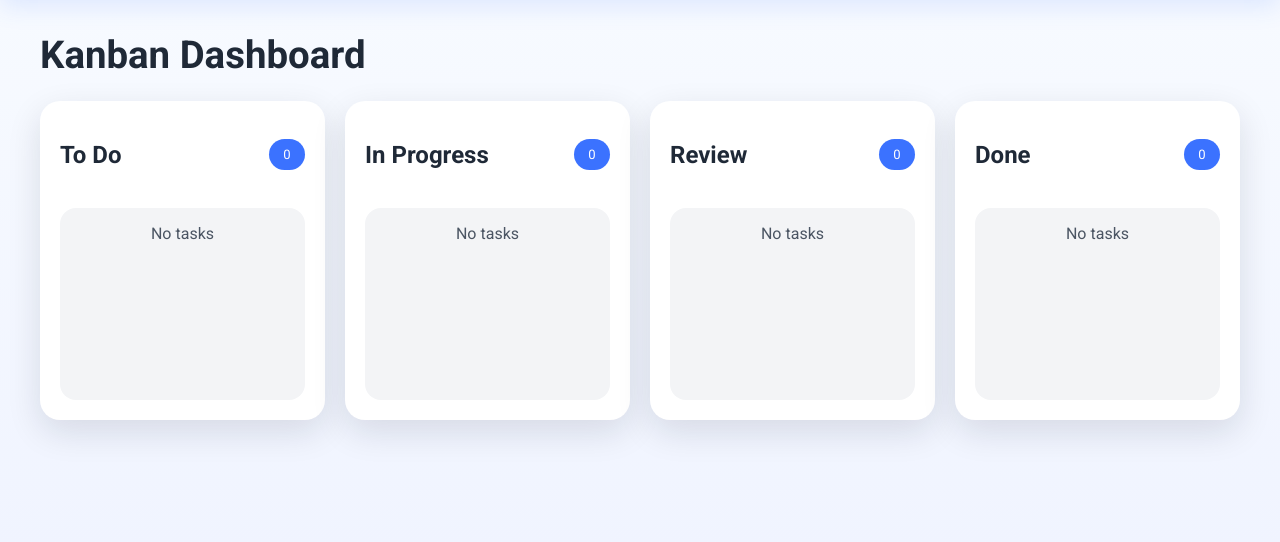
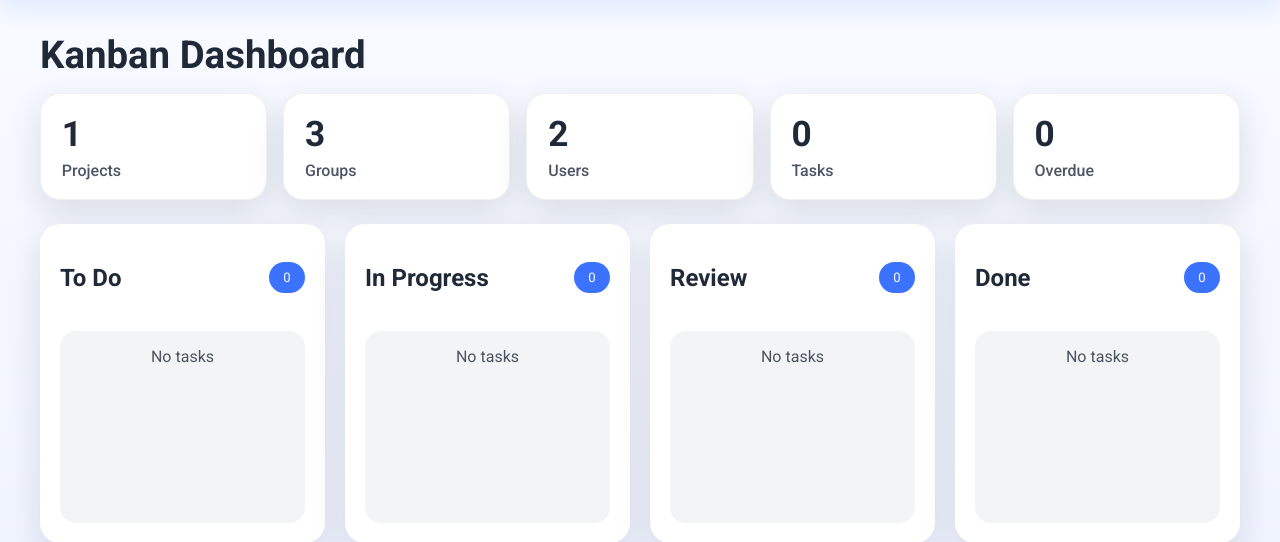
Before and after one commit to missioncenter/crm, a Django app: page / in a window 1280 px wide. Shown: the part 79-621 px from the top of the page. Run offline with Django 5.2, Linux system fonts and the light colour scheme; a user stored in the database is signed in; data comes from the database, SQL or seed files in the repository; both versions use the stored data as it was after the commit; data that the repository does not hold is empty.

Commit message:
feat: Add statistics display to Kanban dashboard and update styles

```diff
--- a/projects/static/projects/css/style.css
+++ b/projects/static/projects/css/style.css
@@ -125,6 +125,32 @@ h1 {
   margin-top: 0;
   font-size: clamp(1.8rem, 3vw, 2.4rem);
   margin-bottom: 1rem;
+}
+
+.stats-grid {
+  display: grid;
+  grid-template-columns: repeat(auto-fit, minmax(180px, 1fr));
+  gap: 1rem;
+  margin-bottom: 1.5rem;
+}
+
+.stat-card {
+  background: var(--md-surface);
+  border-radius: 1.25rem;
+  padding: 1.2rem 1.3rem;
+  box-shadow: var(--shadow);
+  border: 1px solid rgba(15, 23, 42, 0.06);
+}
+
+.stat-value {
+  font-size: 2.2rem;
+  font-weight: 700;
+  margin-bottom: 0.35rem;
+}
+
+.stat-label {
+  color: var(--md-on-surface-muted);
+  font-weight: 500;
 }
 
 .board,
--- a/projects/templates/projects/dashboard.html
+++ b/projects/templates/projects/dashboard.html
@@ -1,6 +1,14 @@
 {% extends "projects/base.html" %}
 {% block content %}
 <h1>Kanban Dashboard</h1>
+<div class="stats-grid">
+    {% for stat in stats %}
+    <article class="stat-card">
+        <div class="stat-value">{{ stat.value }}</div>
+        <div class="stat-label">{{ stat.label }}</div>
+    </article>
+    {% endfor %}
+</div>
 <div class="board">
     {% for column in columns %}
     <section class="kanban-column">
--- a/projects/views.py
+++ b/projects/views.py
@@ -6,6 +6,7 @@ from django.contrib.auth.models import Group
 from django.http import JsonResponse, HttpResponseForbidden
 from django.shortcuts import get_object_or_404, redirect, render
 from django.views.decorators.http import require_POST
+from django.utils import timezone
 
 from .forms import GroupForm, ProjectForm, TaskForm, UserCreateForm, UserUpdateForm
 from .models import Project, Task, TaskStatus
@@ -29,7 +30,29 @@ def dashboard(request):
         }
         for value, label in status_map.items()
     ]
-    return render(request, "projects/dashboard.html", {"columns": columns})
+
+    projects_count = Project.objects.count()
+    groups_count = Group.objects.count()
+    users_count = User.objects.count()
+    tasks_count = tasks.count()
+    overdue_count = tasks.filter(deadline__lt=timezone.now().date()).exclude(status=TaskStatus.DONE).count()
+
+    stats = [
+        {"label": "Projects", "value": projects_count},
+        {"label": "Groups", "value": groups_count},
+        {"label": "Users", "value": users_count},
+        {"label": "Tasks", "value": tasks_count},
+        {"label": "Overdue", "value": overdue_count},
+    ]
+
+    return render(
+        request,
+        "projects/dashboard.html",
+        {
+            "columns": columns,
+            "stats": stats,
+        },
+    )
 
 
 @login_required
```
Also changed, not shown: db.sqlite3, 1 other file.
